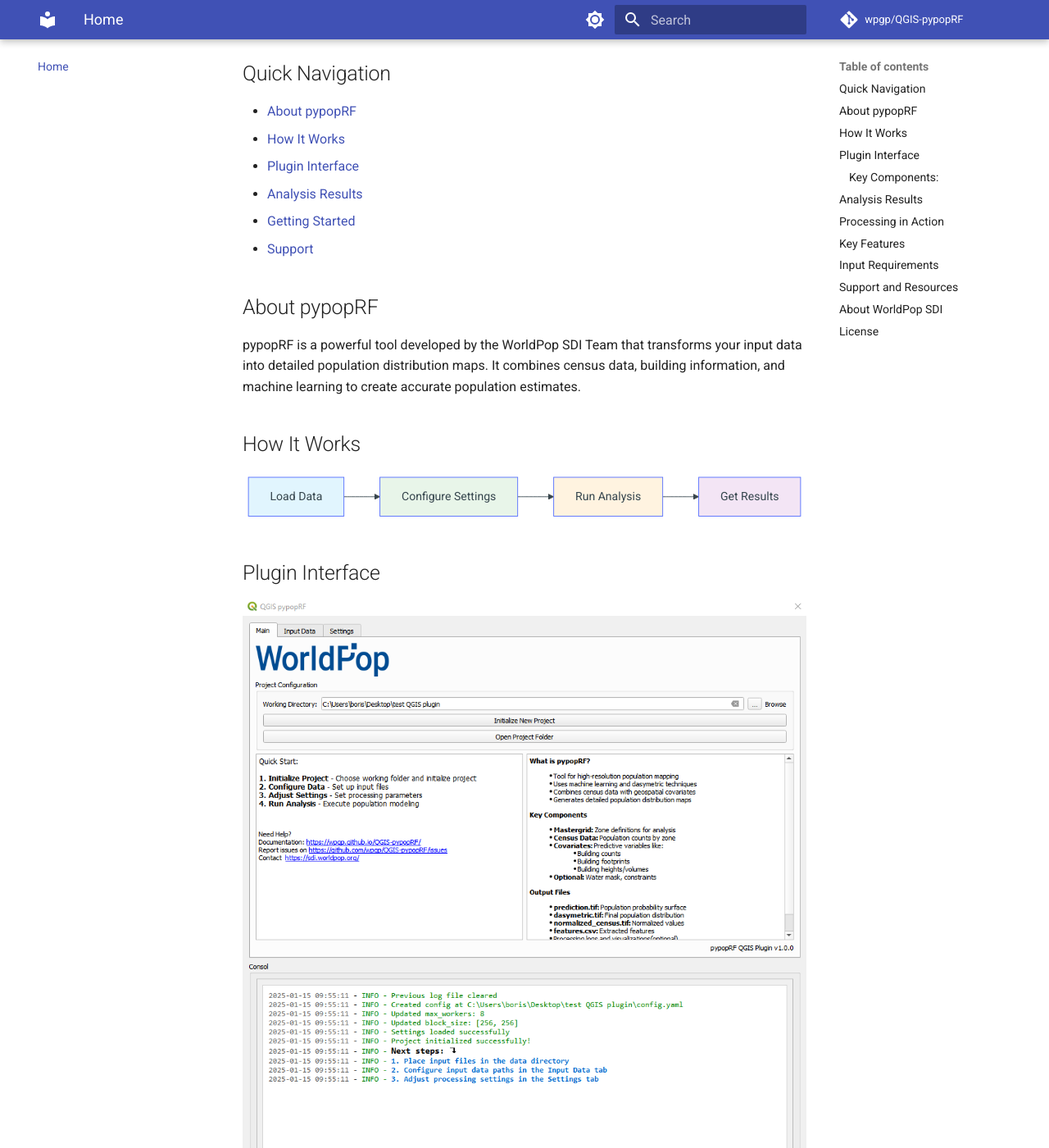
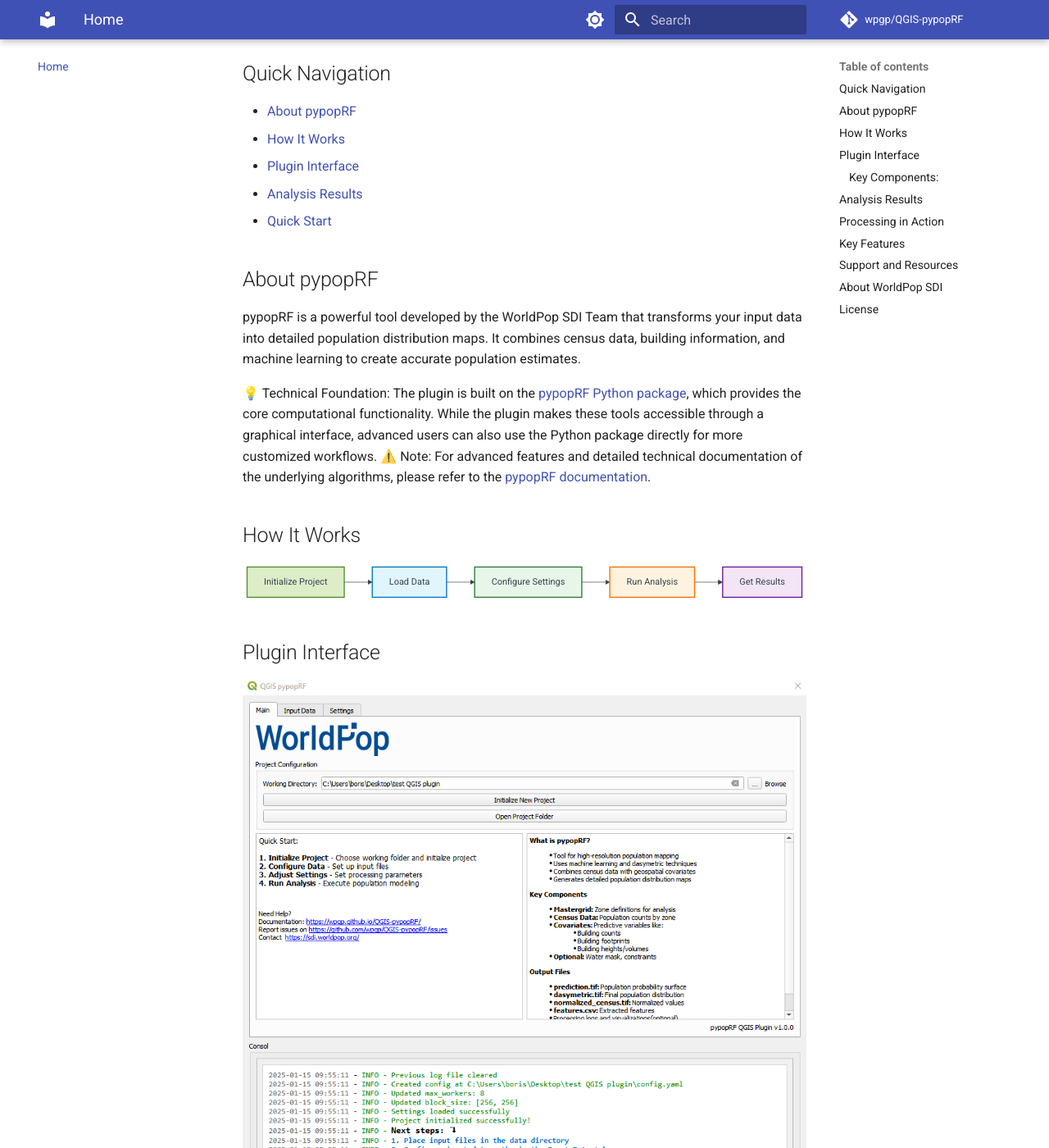
Before and after one commit to wpgp/QGIS-pypopRF, an MkDocs documentation site: the page built from docs/index.md, in a window 1280 px wide and 1400 px high, scrolled down 272 px. Shown: the whole window at 82% size. Built offline with MkDocs 1.6.1 and Material for MkDocs 9.7.7, drawn with Linux system fonts in a browser that asks for light colours; comment, search, counter and statistics services are not loaded; some of the changed text lies outside the part shown.

Commit message:
update docs

````diff
--- a/docs/index.md
+++ b/docs/index.md
@@ -11,24 +11,30 @@
 - [How It Works](#how-it-works)
 - [Plugin Interface](#plugin-interface)
 - [Analysis Results](#analysis-results)
-- [Getting Started](#getting-started)
-- [Support](#support)
+- [Quick Start](getting-started/quickstart.md)
+
 
 ## About pypopRF
 
 pypopRF is a powerful tool developed by the WorldPop SDI Team that transforms your input data into detailed population distribution maps. It combines census data, building information, and machine learning to create accurate population estimates.
 
+💡 Technical Foundation: The plugin is built on the [pypopRF Python package](https://github.com/wpgp/pypopRF), which provides the core computational functionality. While the plugin makes these tools accessible through a graphical interface, advanced users can also use the Python package directly for more customized workflows.
+⚠️ Note: For advanced features and detailed technical documentation of the underlying algorithms, please refer to the [pypopRF documentation](https://wpgp.github.io/pypopRF/).
+
 ## How It Works
 
 ```mermaid
 graph LR
-    A[Load Data] --> B[Configure Settings]
+    Init[Initialize Project] --> A[Load Data]
+    A --> B[Configure Settings]
     B --> C[Run Analysis]
     C --> D[Get Results]
-    style A fill:#e1f5fe
-    style B fill:#e8f5e9
-    style C fill:#fff3e0
-    style D fill:#f3e5f5
+
+    style Init fill:#dcedc8,stroke:#558b2f,stroke-width:2px
+    style A fill:#e1f5fe,stroke:#0277bd,stroke-width:2px
+    style B fill:#e8f5e9,stroke:#2e7d32,stroke-width:2px
+    style C fill:#fff3e0,stroke:#ff6f00,stroke-width:2px
+    style D fill:#f3e5f5,stroke:#6a1b9a,stroke-width:2px
 ```
 
 ## Plugin Interface
@@ -97,28 +103,6 @@
 - Monitor system resources
 - Back up project files
 
-## Input Requirements
-
-The plugin needs three main types of data:
-
-1. **Mastergrid File** (Required)
-
-   - Defines analysis zones
-   - Matches census boundaries
-   - GeoTIFF format
-
-2. **Census Data** (Required)
-
-   - Population counts by zone
-   - CSV format
-   - Matches mastergrid IDs
-
-3. **Covariates** (At least one required)
-
-   - Building counts/footprints
-   - Infrastructure data
-   - Other relevant predictors
-
 ## Support and Resources
 
 - 🐛 **Report Issues**: [GitHub Issues](https://github.com/wpgp/QGIS-pypopRF/issues)
````
Also changed, not shown: other parts of docs/index.md (+1 -1 lines).
